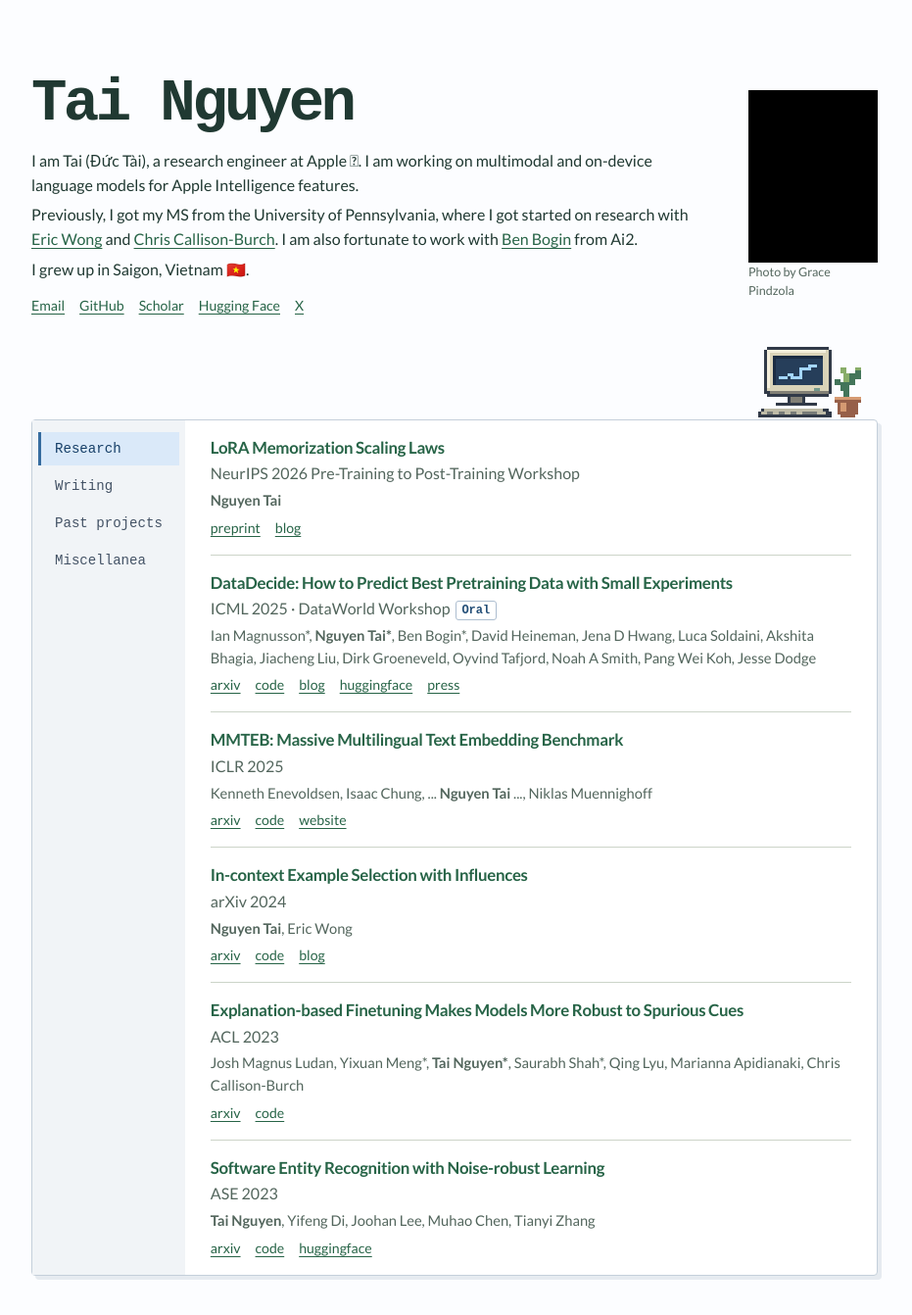
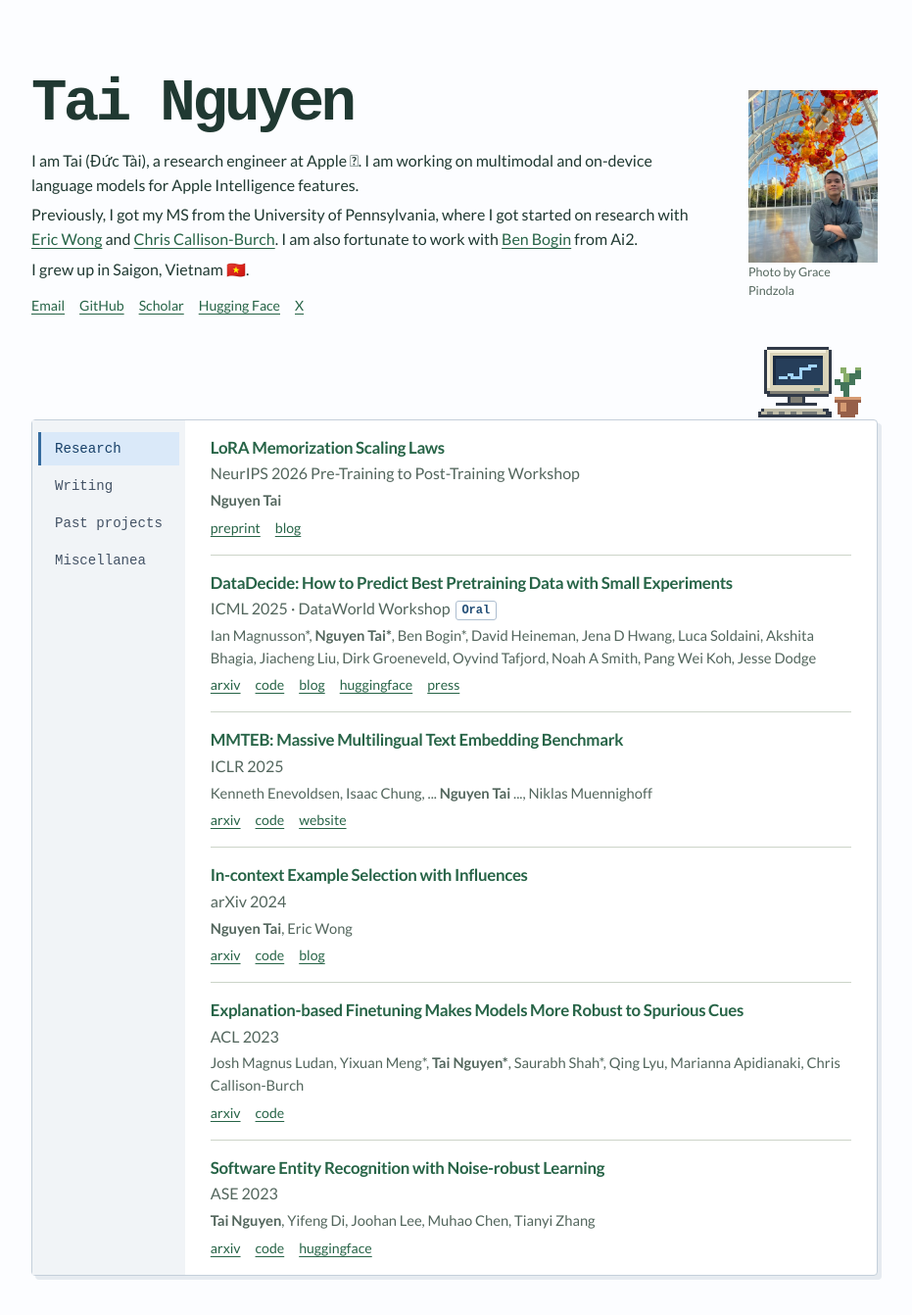
Before and after one commit to taidnguyen/taidnguyen.github.io, a Jekyll site: the page built from index.html, in a window 1280 px wide. Shown: the whole page at 98% size, without its empty margins (176-1107 px from the left). Built offline with Jekyll 4.4.1, drawn with Linux system fonts in a browser that asks for light colours.

Commit message:
fix homepage portrait

```diff
--- a/_layouts/home.html
+++ b/_layouts/home.html
@@ -32,7 +32,7 @@
 <!-- Before that, I studied Economics at the wonderful Haverford College and wrote my undergraduate <a href="https://scholarship.tricolib.brynmawr.edu/handle/10066/21740">thesis</a> on the impact of Airbnb on welfare. -->
 <p>I grew up in Saigon, Vietnam 🇻🇳.</p>
 <nav aria-label="Contact and profiles"><a href="mailto:tainguyen7597@gmail.com">Email</a><a href="https://github.com/taidnguyen">GitHub</a><a href="https://scholar.google.com/citations?user=hR_o5VoAAAAJ">Scholar</a><a href="https://huggingface.co/taidng">Hugging Face</a><a href="https://x.com/taidng">X</a></nav></div>
-<figure><img src="/images/desk-portrait.jpg" alt="Tai Nguyen"><figcaption>Photo by Grace Pindzola</figcaption></figure></header>
+<figure><img src="/images/desk-portrait.jpg?v=2" width="378" height="504" style="height:auto" alt="Tai Nguyen"><figcaption>Photo by Grace Pindzola</figcaption></figure></header>
 <div class="desk"><svg aria-hidden="true" width="108" height="84" viewBox="0 0 36 28" shape-rendering="crispEdges">
                   <g fill="#313a48">
                     <path d="M3 3h21v1h1v15h-1v1H3v-1H2V4h1zM10 20h6v2h4v1H6v-1h4z"/>
```
Also changed, not shown: images/desk-portrait.jpg.
